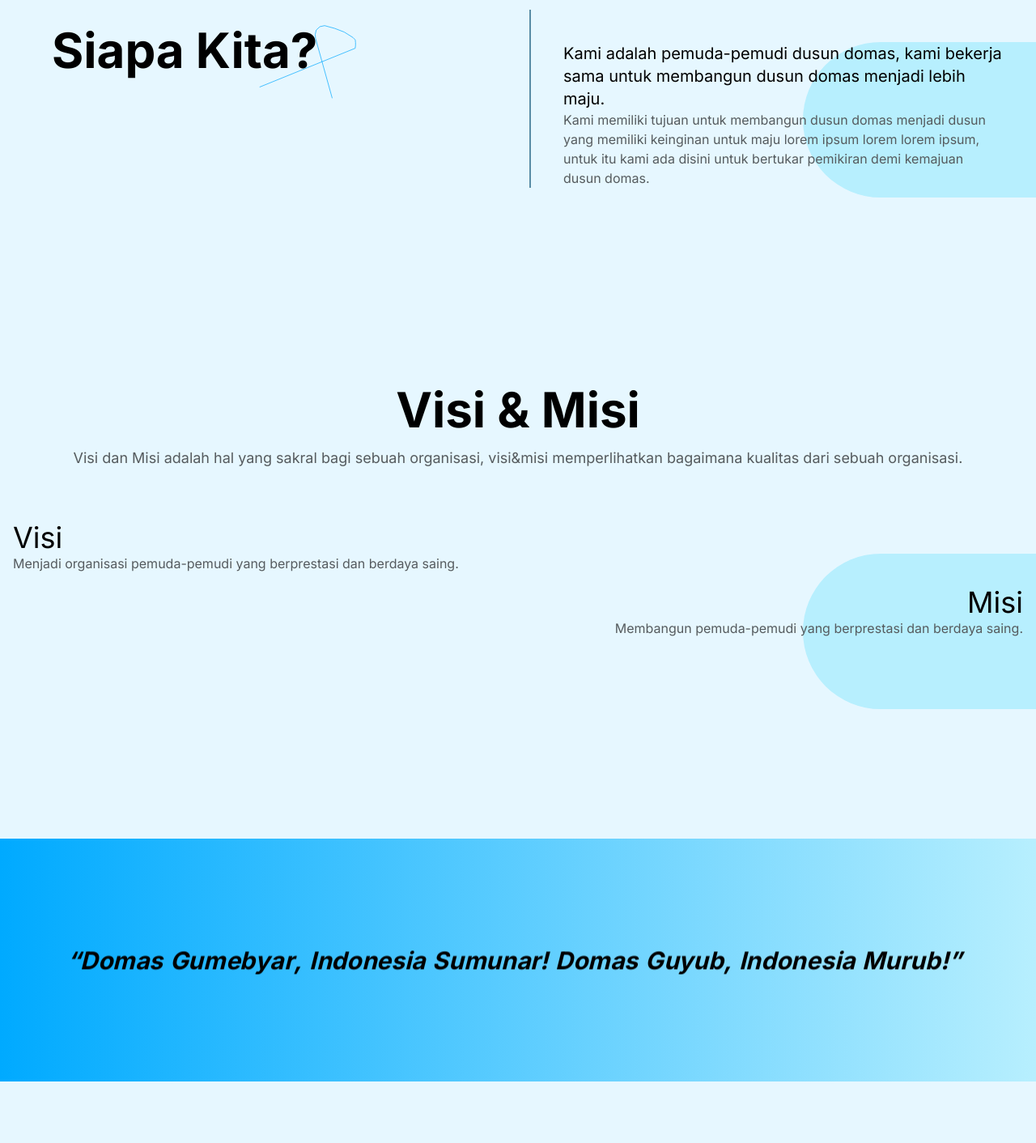
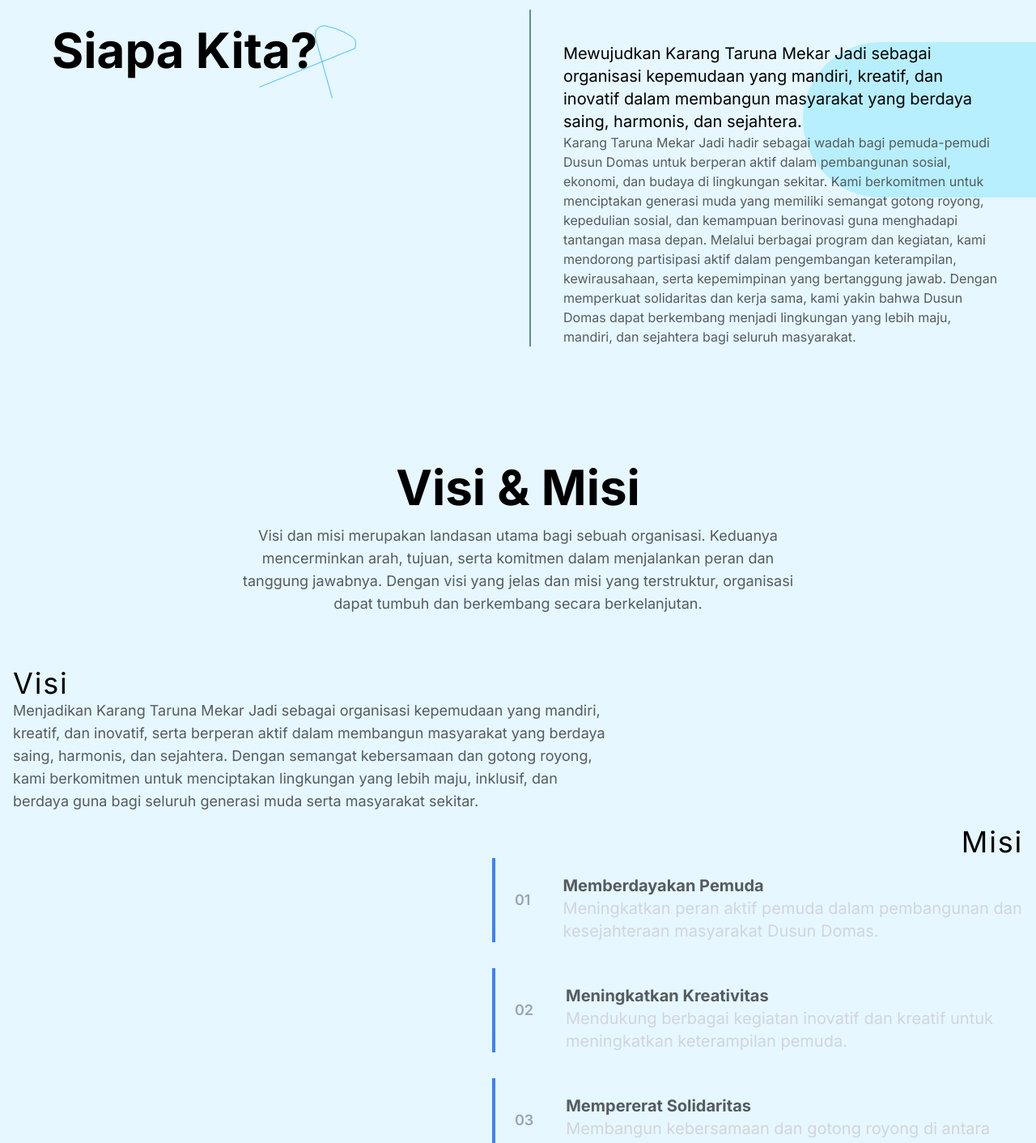
Before and after one commit to Kuroi-RE/karangtaruna, a Next.js app: page /about in a window 1280 px wide. Shown: the part 180-1592 px from the top of the page at 81% size. Built offline with nearby package versions, Linux system fonts and the light colour scheme.

Commit message:
Add Misi component and update footer and about pages with new content, fixed all text lorem

```diff
--- a/src/app/about/page.tsx
+++ b/src/app/about/page.tsx
@@ -7,9 +7,17 @@ import { motion } from "framer-motion";
 
 const ParticleBackground = dynamic(
   () => import("~/components/ParticleBackground"),
-  { ssr: false },
+  { ssr: false, loading: () => <p>Loading</p> },
 );
-const Timeline = dynamic(() => import("~/components/Timeline"), { ssr: false });
+const Timeline = dynamic(() => import("~/components/Timeline"), {
+  ssr: false,
+  loading: () => <p>Loading</p>,
+});
+
+const Misi = dynamic(() => import("~/components/Misi"), {
+  ssr: false,
+  loading: () => <p>Loading</p>,
+});
 import SplitText from "~/components/SplitText";
 
 const fadeIn = {
@@ -66,8 +74,10 @@ const StrukturData: StrukturData = [
 const page = () => {
   return (
     <motion.div
-      initial="hidden"
-      whileInView="visible"
+      initial={{ opacity: 0.5, y: 20 }} // Tidak hilang total, tapi tetap ada efek masuk
+      whileInView={{ opacity: 1, y: 0 }}
+      animate={{ opacity: 1, y: 0 }}
+      transition={{ duration: 0.6, ease: "easeOut" }}
       viewport={{ once: true, amount: 0.2 }}
       className="relative py-24"
     >
@@ -113,14 +123,22 @@ const page = () => {
 
             <motion.div className="px-4 lg:px-10" variants={fadeIn}>
               <h2 className="lg:text-xl">
-                Kami adalah pemuda-pemudi dusun domas, kami bekerja sama untuk
-                membangun dusun domas menjadi lebih maju.
+                Mewujudkan Karang Taruna Mekar Jadi sebagai organisasi
+                kepemudaan yang mandiri, kreatif, dan inovatif dalam membangun
+                masyarakat yang berdaya saing, harmonis, dan sejahtera.
               </h2>
               <p className="lg:text-md text-muted-foreground">
-                Kami memiliki tujuan untuk membangun dusun domas menjadi dusun
-                yang memiliki keinginan untuk maju lorem ipsum lorem lorem
-                ipsum, untuk itu kami ada disini untuk bertukar pemikiran demi
-                kemajuan dusun domas.
+                Karang Taruna Mekar Jadi hadir sebagai wadah bagi pemuda-pemudi
+                Dusun Domas untuk berperan aktif dalam pembangunan sosial,
+                ekonomi, dan budaya di lingkungan sekitar. Kami berkomitmen
+                untuk menciptakan generasi muda yang memiliki semangat gotong
+                royong, kepedulian sosial, dan kemampuan berinovasi guna
+                menghadapi tantangan masa depan. Melalui berbagai program dan
+                kegiatan, kami mendorong partisipasi aktif dalam pengembangan
+                keterampilan, kewirausahaan, serta kepemimpinan yang bertanggung
+                jawab. Dengan memperkuat solidaritas dan kerja sama, kami yakin
+                bahwa Dusun Domas dapat berkembang menjadi lingkungan yang lebih
+                maju, mandiri, dan sejahtera bagi seluruh masyarakat.
               </p>
             </motion.div>
           </motion.div>
@@ -138,29 +156,39 @@ const page = () => {
             <h1 className="text-3xl font-bold md:text-4xl lg:text-6xl">
               Visi & Misi
             </h1>
-            <p className="text-center text-muted-foreground md:px-4 md:text-lg">
-              Visi dan Misi adalah hal yang sakral bagi sebuah organisasi,
-              visi&misi memperlihatkan bagaimana kualitas dari sebuah
-              organisasi.
+            <p className="max-w-prose text-center text-muted-foreground md:px-4 md:text-lg">
+              Visi dan misi merupakan landasan utama bagi sebuah organisasi.
+              Keduanya mencerminkan arah, tujuan, serta komitmen dalam
+              menjalankan peran dan tanggung jawabnya. Dengan visi yang jelas
+              dan misi yang terstruktur, organisasi dapat tumbuh dan berkembang
+              secara berkelanjutan.
             </p>
           </motion.div>
           <motion.div
             variants={fadeIn}
             className="relative flex flex-col gap-4"
           >
-            <div className="absolute right-0 top-10 -z-10 h-48 w-48 rounded-l-full bg-blueSea-foreground dark:bg-zinc-900 sm:w-72"></div>
             <div className="px-4">
-              <h2 className="md:text-2xl lg:text-4xl">Visi</h2>
-              <p className="text-muted-foreground">
-                Menjadi organisasi pemuda-pemudi yang berprestasi dan berdaya
-                saing.
+              <h2 className="text-xl tracking-wider md:text-2xl lg:text-4xl">
+                Visi
+              </h2>
+              <p className="max-w-prose text-sm text-muted-foreground md:text-lg">
+                Menjadikan Karang Taruna Mekar Jadi sebagai organisasi
+                kepemudaan yang mandiri, kreatif, dan inovatif, serta berperan
+                aktif dalam membangun masyarakat yang berdaya saing, harmonis,
+                dan sejahtera. Dengan semangat kebersamaan dan gotong royong,
+                kami berkomitmen untuk menciptakan lingkungan yang lebih maju,
+                inklusif, dan berdaya guna bagi seluruh generasi muda serta
+                masyarakat sekitar.
               </p>
             </div>
             <div className="px-4 text-right">
-              <h2 className="md:text-2xl lg:text-4xl">Misi</h2>
-              <p className="text-muted-foreground">
-                Membangun pemuda-pemudi yang berprestasi dan berdaya saing.
-              </p>
+              <h2 className="text-xl tracking-wider md:text-2xl lg:text-4xl">
+                Misi
+              </h2>
+              <div className="flex w-full justify-end text-muted-foreground">
+                <Misi />
+              </div>
             </div>
           </motion.div>
         </div>
@@ -169,7 +197,7 @@ const page = () => {
       <div className="flex min-h-[300px] w-full items-center justify-center bg-gradient-to-r from-primary to-blueSea-foreground dark:from-primary dark:to-blue-800">
         <SplitText
           text="“Domas Gumebyar, Indonesia Sumunar! Domas Guyub, Indonesia Murub!”"
-          className="text-center text-3xl font-bold italic dark:text-white"
+          className="text-center text-3xl font-bold italic dark:text-white lg:text-6xl"
           delay={50}
           animationFrom={{ opacity: 0, transform: "translate3d(0,50px,0)" }}
           animationTo={{ opacity: 1, transform: "translate3d(0,0,0)" }}
@@ -182,18 +210,19 @@ const page = () => {
       <div>
         <motion.div
           variants={fadeIn}
-          className="relative flex w-full flex-col gap-5 pb-10 pt-36 md:pb-24"
+          className="relative flex w-full flex-col gap-5 pb-10 pt-36 md:pb-24 lg:items-center"
         >
           <div className="flex items-center gap-4 px-4">
             <h1 className="text-3xl font-bold">Struktur Organisasi</h1>
           </div>
           <div className="flex flex-col gap-4">
-            <div className="absolute left-0 top-24 -z-10 h-48 w-48 rounded-r-full bg-blueSea-foreground dark:bg-zinc-900 sm:w-72"></div>
             <div className="px-4">
-              <p className="text-muted-foreground">
-                Sebuah organisasi haruslah memiliki struktur anggota yang jelas.
-                Agar dapat berjalan dengan rapi dan terstruktur. Berikut adalah
-                struktur organisasi Karang Taruna Mekar Jadi
+              <p className="max-w-prose text-muted-foreground lg:text-center">
+                Struktur organisasi Karang Taruna Mekar Jadi dibentuk untuk
+                memastikan setiap anggota memiliki peran dan tanggung jawab yang
+                jelas dalam menjalankan program-program organisasi. Dengan
+                struktur yang terorganisir, setiap kegiatan dapat berjalan
+                secara efektif dan efisien.
               </p>
             </div>
           </div>
--- a/src/app/features/Pages/About.tsx
+++ b/src/app/features/Pages/About.tsx
@@ -53,15 +53,23 @@ const About = () => {
           ></motion.div>
 
           <motion.div className="px-4 lg:px-10" variants={fadeIn}>
-            <h2 className="lg:text-xl">
-              Kami adalah pemuda-pemudi dusun domas, kami bekerja sama untuk
-              membangun dusun domas menjadi lebih maju.
+            <h2 className="line-clamp-2 lg:text-xl">
+              Mewujudkan Karang Taruna Mekar Jadi sebagai organisasi kepemudaan
+              yang mandiri, kreatif, dan inovatif dalam membangun masyarakat
+              yang berdaya saing, harmonis, dan sejahtera.
             </h2>
-            <p className="lg:text-md text-muted-foreground">
-              Kami memiliki tujuan untuk membangun dusun domas menjadi dusun
-              yang memiliki keinginan untuk maju lorem ipsum lorem lorem ipsum,
-              untuk itu kami ada disini untuk bertukar pemikiran demi kemajuan
-              dusun domas.
+            <p className="lg:text-md line-clamp-3 text-muted-foreground">
+              Karang Taruna Mekar Jadi hadir sebagai wadah bagi pemuda-pemudi
+              Dusun Domas untuk berperan aktif dalam pembangunan sosial,
+              ekonomi, dan budaya di lingkungan sekitar. Kami berkomitmen untuk
+              menciptakan generasi muda yang memiliki semangat gotong royong,
+              kepedulian sosial, dan kemampuan berinovasi guna menghadapi
+              tantangan masa depan. Melalui berbagai program dan kegiatan, kami
+              mendorong partisipasi aktif dalam pengembangan keterampilan,
+              kewirausahaan, serta kepemimpinan yang bertanggung jawab. Dengan
+              memperkuat solidaritas dan kerja sama, kami yakin bahwa Dusun
+              Domas dapat berkembang menjadi lingkungan yang lebih maju,
+              mandiri, dan sejahtera bagi seluruh masyarakat.
             </p>
           </motion.div>
 
--- a/src/app/features/Pages/Activity.tsx
+++ b/src/app/features/Pages/Activity.tsx
@@ -39,7 +39,7 @@ const DataActivity: DataActivity = [
   {
     title: "17 Agustus 2023",
     description:
-      "Perayaan ulang tahun republik indonesia ke-73. Dalam perayaan tersebut karang taruna mekar mengajak semua element untuk bergabung dalam keseruannya. Maka dari itu Karang Taruna Mekar Jadi mengadakan lomba lomba yang seru dan menarik, untuk semua kalangan",
+      "Dalam rangka merayakan HUT ke-73 Republik Indonesia, Karang Taruna Mekar Jadi mengajak seluruh elemen masyarakat untuk turut serta dalam kemeriahan acara. Untuk memeriahkan perayaan ini, kami mengadakan berbagai lomba yang seru dan menarik, yang dapat diikuti oleh semua kalangan. Mari bergabung dan rayakan semangat kebersamaan serta kebanggaan sebagai bangsa Indonesia! 🇮🇩✨",
     image: [
       "/images/kegiatan1/1.jpg",
       "/images/kegiatan1/2.jpg",
@@ -49,7 +49,7 @@ const DataActivity: DataActivity = [
   {
     title: "Voli Antar Dusun 2024",
     description:
-      "Voli antar dusun Kwadungan yang sukses diselenggarakan oleh Karang Taruna Mekar Jadi Domas, Voli ini mempertemukan semua team dusun Kwadungan, Putri dan Putra. ",
+      "Turnamen voli antar dusun Kwadungan yang sukses diselenggarakan oleh Karang Taruna Mekar Jadi Domas menjadi ajang kebersamaan dan sportivitas. Kompetisi ini mempertemukan tim voli putra dan putri dari berbagai dusun di Kwadungan, menciptakan pertandingan yang seru, penuh semangat, dan menjalin silaturahmi antar warga. 🏐🔥 ",
     image: [
       "/images/kegiatan2/1.jpg",
       "/images/kegiatan2/2.jpg",
@@ -59,7 +59,7 @@ const DataActivity: DataActivity = [
   {
     title: "17 Agustus 2024",
     description:
-      "Perayaan ulang tahun republik indonesia ke-74. Dalam perayaan yang selalu hadir setiap tahunnya, dengan moment yang tepat kami menyelanggarakan panggung bagi para warga domas. Dalam acara ini kami mengundang element warga untuk turut memberikan penampilan yang menarik.",
+      "Perayaan ulang tahun ke-74 Republik Indonesia menjadi momen spesial yang selalu dinantikan setiap tahunnya. Dalam semangat kebersamaan, Karang Taruna Mekar Jadi Domas menyelenggarakan panggung hiburan bagi seluruh warga. Acara ini menghadirkan berbagai penampilan menarik dari warga Domas, menciptakan suasana meriah dan penuh semangat persatuan. 🎉🇮🇩",
     image: [
       "/images/kegiatan1/1.jpg",
       "/images/kegiatan1/2.jpg",
--- /dev/null
+++ b/src/components/Misi.tsx
@@ -0,0 +1,53 @@
+import React from "react";
+
+type MisiItem = {
+  id: string;
+  title: string;
+  description: string;
+};
+
+const misiList: MisiItem[] = [
+  {
+    id: "01",
+    title: "Memberdayakan Pemuda",
+    description:
+      "Meningkatkan peran aktif pemuda dalam pembangunan dan kesejahteraan masyarakat Dusun Domas.",
+  },
+  {
+    id: "02",
+    title: "Meningkatkan Kreativitas",
+    description:
+      "Mendukung berbagai kegiatan inovatif dan kreatif untuk meningkatkan keterampilan pemuda.",
+  },
+  {
+    id: "03",
+    title: "Mempererat Solidaritas",
+    description:
+      "Membangun kebersamaan dan gotong royong di antara anggota Karang Taruna dan masyarakat.",
+  },
+];
+
+const Misi: React.FC = () => {
+  return (
+    <div className="mx-auto grid w-full place-items-end gap-8">
+      {misiList.map((item) => (
+        <div
+          key={item.id}
+          className="flex max-w-prose items-center gap-10 border-l-4 border-blue-500 pl-6"
+        >
+          <div className="text-xs font-semibold text-gray-400 md:text-lg">{` ${item.id} `}</div>
+          <div className="pt-5">
+            <h3 className="text-start text-sm font-bold md:text-xl">
+              {item.title}
+            </h3>
+            <p className="text-start text-sm text-gray-300 md:text-xl">
+              {item.description}
+            </p>
+          </div>
+        </div>
+      ))}
+    </div>
+  );
+};
+
+export default Misi;
```
Also changed, not shown: src/app/features/components/Footer.tsx (+6 -6 lines).
